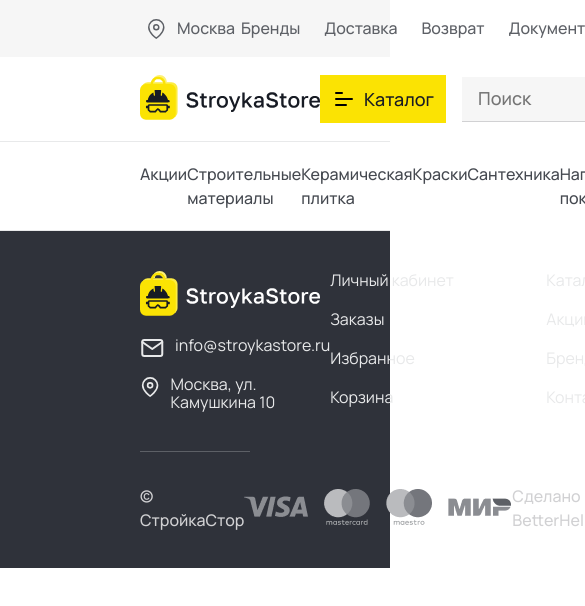
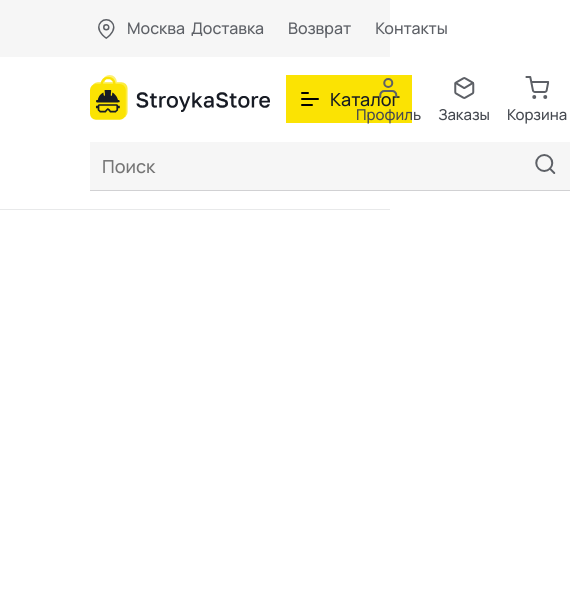
Before and after one commit to betterhell/stroyka-store, a React (Create React App) app: page /profile in a window 390 px wide. Shown: the top 606 px of the page, 585 px wide, since content can reach past the window. Built offline with nearby package versions, Linux system fonts and the light colour scheme; the HTML template or start-up script is replaced by a standard one.

Commit message:
searchInput style fixed

```diff
--- a/src/App.js
+++ b/src/App.js
@@ -6,7 +6,7 @@
     return (
     <div className="App">
         <Header />
-        <Footer />
+        {/*<Footer />*/}
     </div>
   );
 }
--- a/src/components/Footer/_Footer.module.scss
+++ b/src/components/Footer/_Footer.module.scss
@@ -16,6 +16,7 @@
       display: flex;
       flex-direction: column;
       gap: 15px;
+      margin-right: 16px;
 
       a {
         text-decoration: none;
@@ -36,7 +37,7 @@
 
     .footerLinks {
       display: grid;
-      grid-template-columns: repeat(3, 200px);
+      grid-template-columns: repeat(3, max(200px));
       column-gap: 16px;
       row-gap: 12px;
 
--- a/src/components/Header/LowerHeader/_LowerHeader.module.scss
+++ b/src/components/Header/LowerHeader/_LowerHeader.module.scss
@@ -19,3 +19,9 @@
     }
   }
 }
+
+@media screen and (max-width: 1300px) {
+  .lowerHeader {
+    display: none;
+  }
+}
--- a/src/components/Header/MiddleHeader/MiddleHeader.jsx
+++ b/src/components/Header/MiddleHeader/MiddleHeader.jsx
@@ -12,15 +12,16 @@
 const MiddleHeader = () => {
     return (
         <div className={classes.middleHeader}>
-            <div className={classes.leftSide}>
              <div className={classes.logo}>
                  <a href="/"><Logo /></a>
              </div>
+
+            <div className={classes.menu}>
+                <Button icon={<MenuIcon />} label="Каталог" initialBg="yellow"  />
             </div>
-            <div className={classes.rightSide}>
-                <div className={classes.menuAndSearch}>
-                    <Button icon={<MenuIcon />} label="Каталог" initialBg="yellow"  />
-                    <SearchInput width="394px" />
+
+            <div className={classes.searchInput}>
+                <SearchInput />
             </div>
 
             <div className={classes.buttonBar}>
@@ -38,7 +39,6 @@
                 </button>
             </div>
         </div>
-        </div>
     );
 };
 
--- a/src/components/Header/MiddleHeader/_MiddleHeader.module.scss
+++ b/src/components/Header/MiddleHeader/_MiddleHeader.module.scss
@@ -4,11 +4,14 @@
 .middleHeader {
   border-bottom: 1px solid $borderColor;
   padding: 18px 140px;
-  max-height: 48px;
-  display: flex;
-  justify-content: space-between;
+  display: grid;
+  height: fit-content;
+  gap: 16px;
+  grid-template-columns: repeat(9, 1fr);
 
   .logo {
+    grid-column: 1 / 1;
+    margin-right: 16px;
     button {
       border: none;
       background-color: transparent;
@@ -16,22 +19,23 @@
     }
   }
 
-  .rightSide {
-    display: flex;
-    gap: 16px;
+  .menu {
+    grid-column: 2 / 7;
+    justify-self: end;
   }
 
-  .menuAndSearch {
-    gap: 16px;
-    display: flex;
-    align-items: center;
+  .searchInput {
+    grid-column: 7/ span 2;
+    margin-right: 45px;
+
 
     input {
-      width: 444px;
+      height: 100%;
     }
   }
 
   .buttonBar {
+    grid-column: 9 / 9;
     display: flex;
     gap: 5px;
     align-items: center;
@@ -58,8 +62,78 @@
           color: $black;
         }
       }
+    }
+  }
+}
 
+@media screen and (max-width: 1300px) {
+  .middleHeader {
+    padding: 18px 90px;
+    gap: 16px;
+    grid-template-columns: repeat(6, 1fr);
+
+    .logo {
+      grid-column: 1 / 1;
     }
 
+    .menu {
+      grid-column: 2 / 3;
+      //padding-right: 16px;
+      justify-self: stretch;
+    }
+
+    .searchInput {
+      grid-column: 3 / 6;
+      justify-self: end;
+    }
+
+    .buttonBar {
+      grid-column: 6 / 6;
+    }
   }
 }
+
+@media screen and (max-width: 920px) {
+  .middleHeader {
+    padding: 18px 90px;
+    display: grid;
+    gap: 16px;
+    grid-template-columns: repeat(6, 1fr);
+    grid-template-rows: repeat(1, 1fr);
+
+    .logo {
+      grid-column: 1 / 2;
+      grid-row: 1 / 1;
+      margin: 0;
+    }
+
+    .menu {
+      grid-row: 1 / 1;
+      grid-column: 2 / 5;
+      padding-right: 16px;
+      justify-self: stretch;
+    }
+
+    .searchInput {
+      grid-column: span 6;
+      grid-row: 2 / 2;
+      justify-self: stretch;
+      padding: 0;
+
+
+      input {
+        height: 100%;
+
+        //padding: 12px 35px 12px 12px;
+      }
+      button {
+        right: -30px;
+      }
+    }
+
+    .buttonBar {
+      grid-row: 1 / 1;
+      grid-column: 6 / 6;
+    }
+  }
+}
--- a/src/components/Header/UpperHeader/UpperHeader.jsx
+++ b/src/components/Header/UpperHeader/UpperHeader.jsx
@@ -1,8 +1,20 @@
-import React from 'react';
+import React, {useEffect, useState} from 'react';
 import classes from "./_UpperHeader.module.scss"
 import {ReactComponent as LocationIcon} from "../../../assets/icons/mapIcon20px.svg";
 
 const UpperHeader = () => {
+    const [userScreenWidth, setUserScreenWidth] = useState(0)
+
+    const clientScreenWidth = window.innerWidth
+
+    const updateDimensions = () => {
+        setUserScreenWidth(clientScreenWidth)
+    }
+
+    useEffect(() => {
+       window.addEventListener("resize", updateDimensions)
+    },)
+
     return (
         <div className={classes.upperHeader}>
             <div className={classes.location}>
@@ -11,13 +23,22 @@
                     <p>Москва</p>
                 </button>
             </div>
-            <div className={classes.links}>
+
+        {clientScreenWidth <= 920
+            ?   <div className={classes.links}>
+                    <a href="/delivery">Доставка</a>
+                    <a href="/refund">Возврат</a>
+                    <a href="/contacts">Контакты</a>
+                </div>
+
+            :   <div className={classes.links}>
                     <a href="/brands">Бренды</a>
                     <a href="/delivery">Доставка</a>
                     <a href="/refund">Возврат</a>
                     <a href="/docs">Документация</a>
                     <a href="/contacts">Контакты</a>
                 </div>
+        }
         </div>
     );
 };
--- a/src/components/Header/UpperHeader/_UpperHeader.module.scss
+++ b/src/components/Header/UpperHeader/_UpperHeader.module.scss
@@ -49,5 +49,10 @@
       }
     }
   }
+}
 
+@media screen and (max-width: 1300px) {
+  .upperHeader {
+    padding: 0 90px;
+  }
 }
--- a/src/components/UI/Input/SearchInput.jsx
+++ b/src/components/UI/Input/SearchInput.jsx
@@ -2,16 +2,11 @@
 import {ReactComponent as SearchIcon} from "../../../assets/icons/searchIcon24px.svg";
 import classes from "./_SearchInput.module.scss"
 
-const SearchInput = ({width}) => {
+const SearchInput = () => {
     return (
         <div className={classes.searchContainer}>
-            <div style={{width: width}} className={classes.searchInput}>
-                <input style={{width: width}} placeholder="Поиск" type="text"/>
-            </div>
-
-            <div className={classes.searchButton}>
-                <button>{<SearchIcon />}</button>
-            </div>
+            <input className={classes.searchInput} placeholder="Поиск" type="text"/>
+            <button className={classes.searchButton}>{<SearchIcon />}</button>
         </div>
     );
 };
--- a/src/components/UI/Input/_SearchInput.module.scss
+++ b/src/components/UI/Input/_SearchInput.module.scss
@@ -3,14 +3,11 @@
 
 .searchContainer {
   position: relative;
-  display: inline-block;
-}
+  width: 100%;
 
   .searchInput {
-  display: flex;
-  input {
-    padding: 12px 35px 12px 16px;
-    margin: 0;
+      width: 100%;
+      padding: 12px 30px 12px 12px;
       height: 20px;
       background-color: $grayWhite;
       border: none;
@@ -27,14 +24,14 @@
         border: none;
         border-bottom: 1px solid #8B8D92;
     }
-  }
+
   }
 
   .searchButton {
     position: absolute;
-  top: 8px;
-  right: 0;
-  button {
+    top: 0;
+    right: -35px;
+    padding: 10px 0;
     cursor: pointer;
     border: none;
     background-color: transparent;
```
Lines whose indentation alone changed are shown as unchanged.
